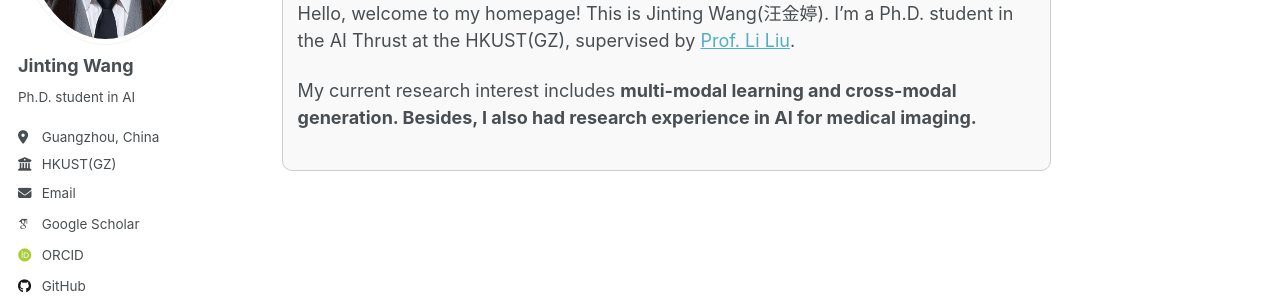
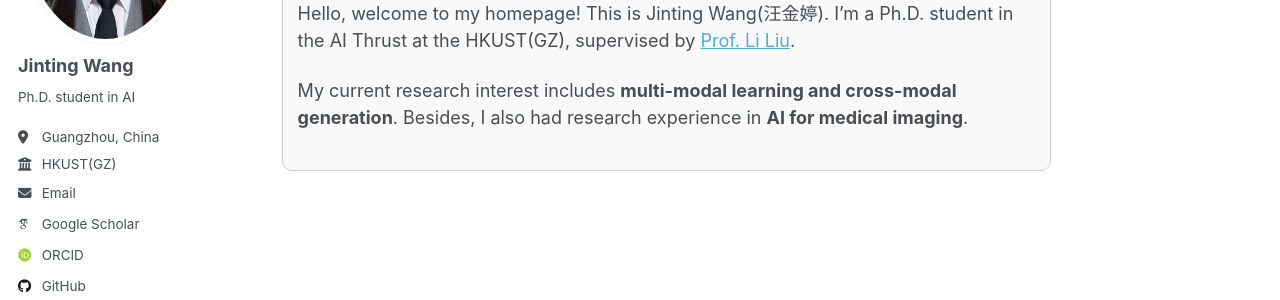
Before and after one commit to beria-moon/Beria.github.io, a Jekyll site: the page built from _pages/about.md, in a window 1280 px wide. Shown: the part 294-594 px from the top of the page. Built offline with Jekyll 4.4.1, drawn with Linux system fonts in a browser that asks for light colours; some web fonts are replaced.

```diff
--- a/_pages/about.md
+++ b/_pages/about.md
@@ -12,5 +12,5 @@ redirect_from:
 
 <div style="border: 1px solid #ccc; border-radius: 10px; padding: 15px; background-color: #f9f9f9;">
   <p>Hello, welcome to my homepage! This is Jinting Wang(汪金婷). I’m a Ph.D. student in the AI Thrust at the HKUST(GZ), supervised by <a href="https://scholar.google.com/citations?user=KQ2S01UAAAAJ&hl=en">Prof. Li Liu</a>.</p>
-  <p>My current research interest includes <strong> multi-modal learning and cross-modal generation. Besides, I also had research experience in AI for medical imaging.</strong></p>
+  <p>My current research interest includes <strong> multi-modal learning and cross-modal generation</strong>. Besides, I also had research experience in <strong> AI for medical imaging</strong>.</p>
 </div>
```
